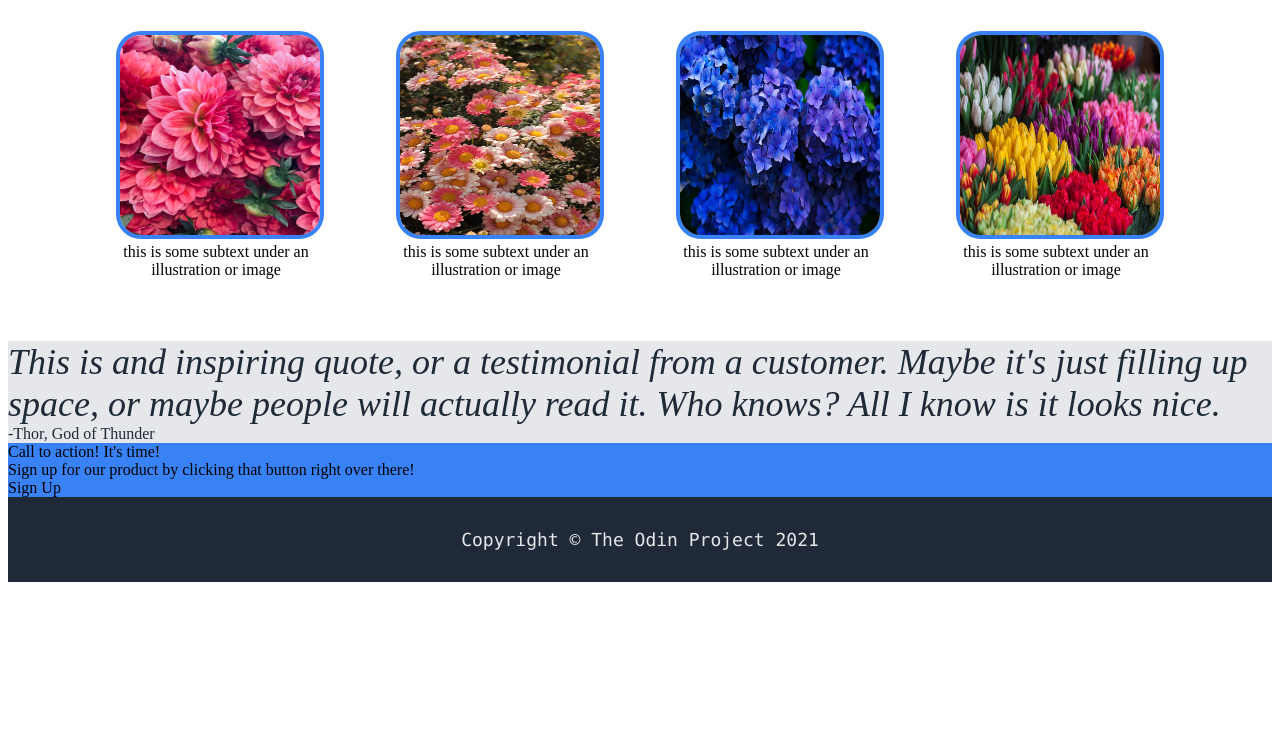
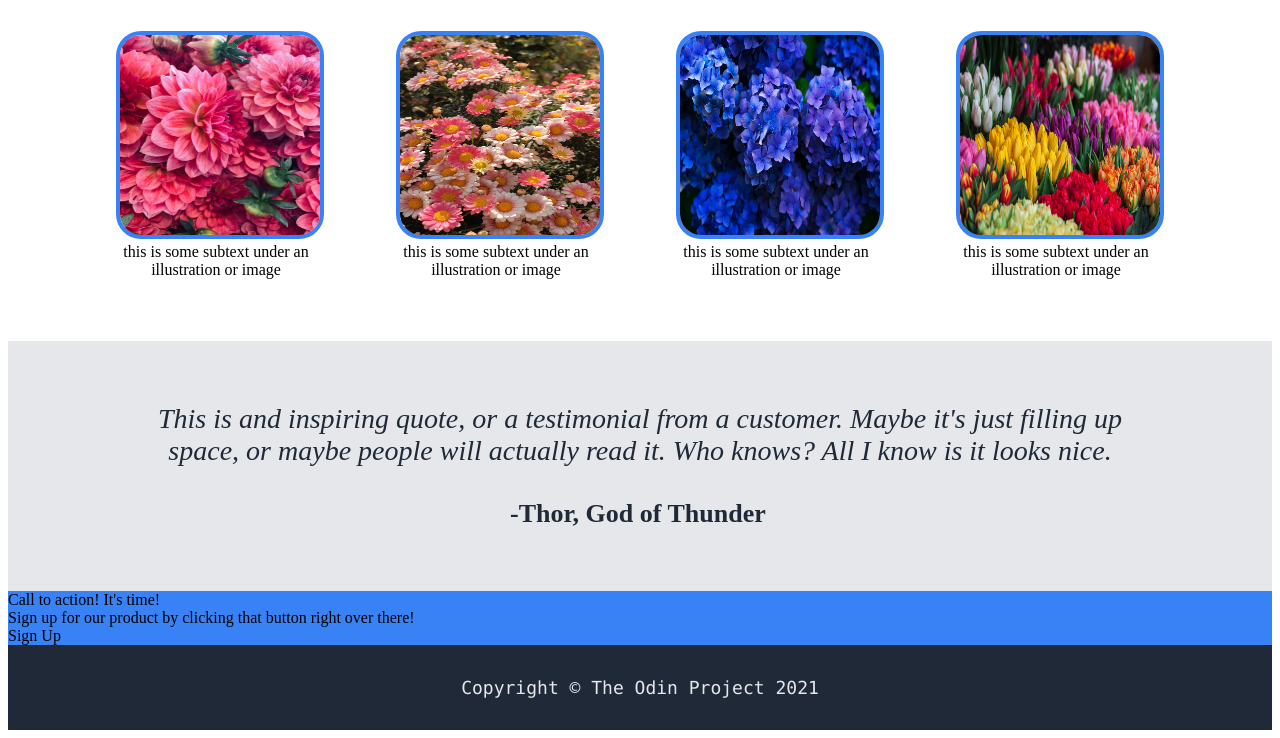
Before and after one commit to CaliSparkles/odin-landing-page, a plain HTML site: page index.html in a window 1280 px wide. Shown: the part 727-1465 px from the top of the page. Before the commit the page ends 1317 px from the top, so only its background shows below. Drawn offline with Linux system fonts and the light colour scheme.

Commit message:
Apply flex to quote container and move text.

```diff
--- a/styles.css
+++ b/styles.css
@@ -39,8 +39,8 @@ button, .sign-up {
     color: #1F2937;
 }
 
-.quote-text {
-    font-size: 36px;
+ .quote-text {
+    font-size: 28px;
     font-weight: 100;
     font-style: italic;
 }
@@ -101,6 +101,26 @@ button, .sign-up {
     border-radius: 25px;
 }
 
+.quote {
+    display: flex;
+    flex-direction: column;
+    padding: 62px;
+    gap: 32px;
+}
+
+.quote-text {
+    align-self: center;
+    width: 1000px;
+    text-align:center;
+}
+
+.quote-author {
+    align-self: flex-end;
+    width: 700px;
+    font-size: 26px;
+    font-weight: bold;
+}
+
 .footer {
     display: flex;
     justify-content: center;
```
